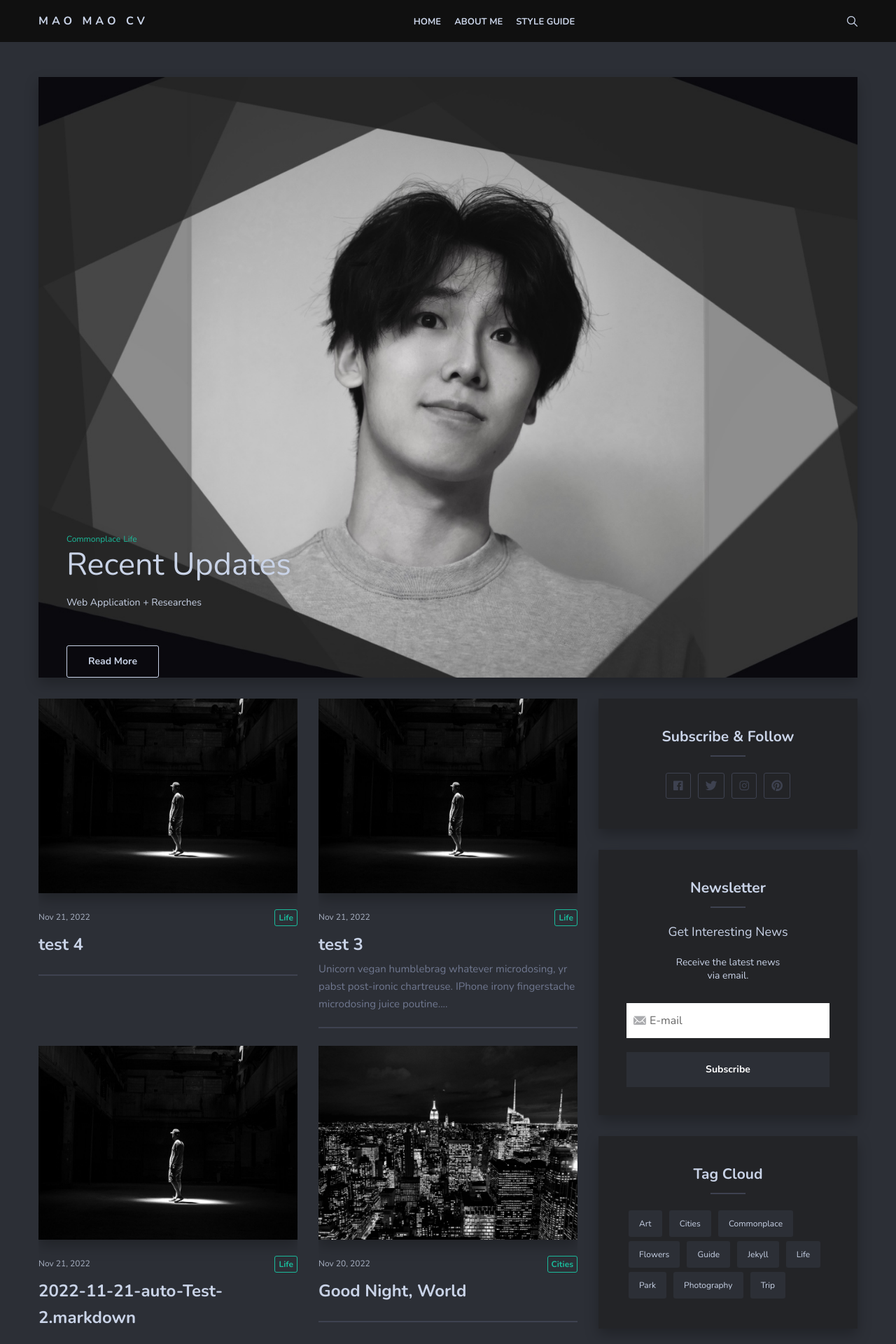
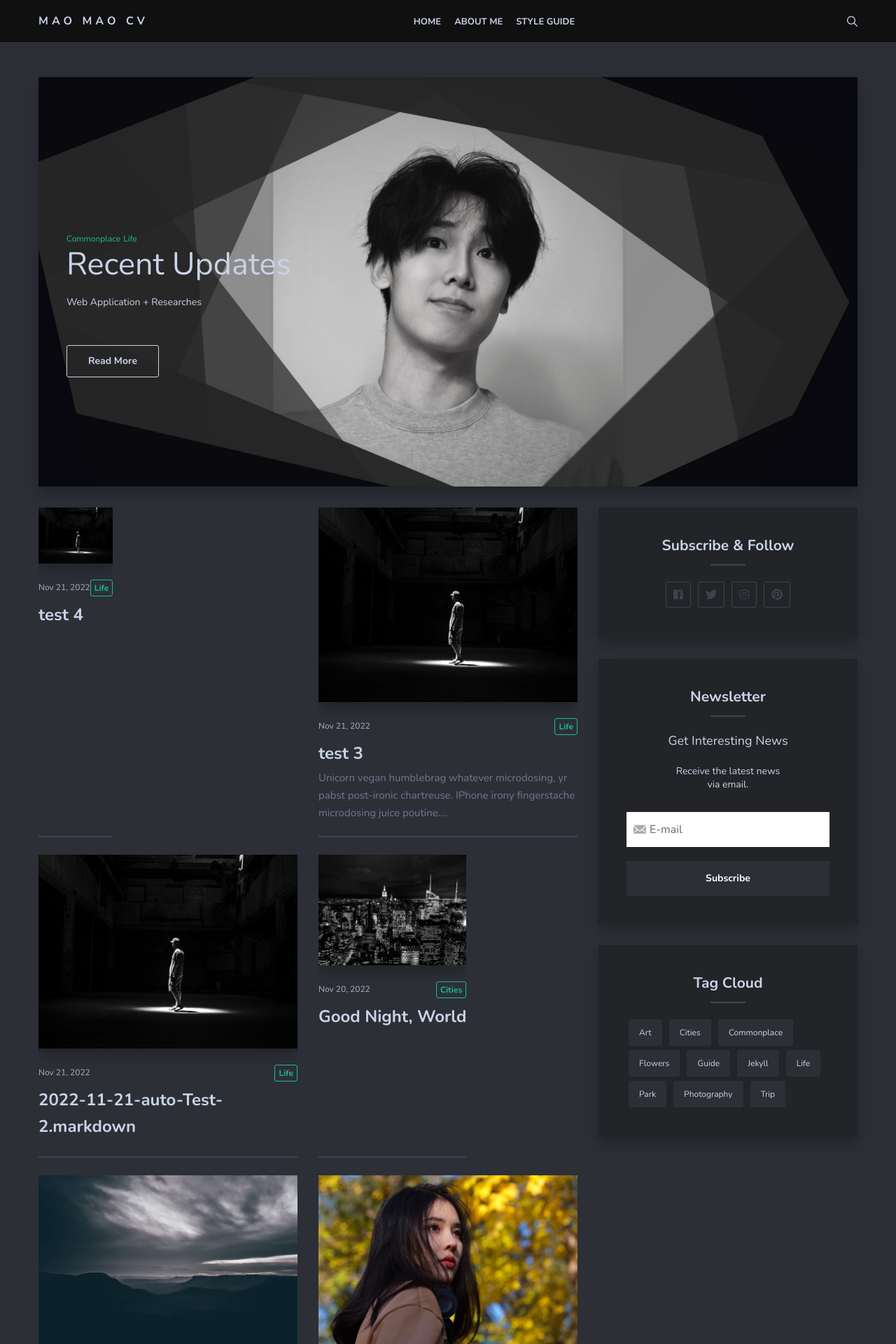
Before and after one commit to MaoMaoCV/maomaocv.github.io, a Jekyll site: the page built from index.html, in a window 1280 px wide. Shown: the top 1920 px of the page at 70% size. Built offline with Jekyll 4.4.1, drawn with Linux system fonts in a browser that asks for light colours; nearby versions of some CDN libraries; the list of posts is cut into pages by our own code.

Commit message:
Update _home.scss

```diff
--- a/_sass/4-layouts/_home.scss
+++ b/_sass/4-layouts/_home.scss
@@ -190,7 +190,7 @@
   background: $black;
   .article-image-first {
     position: relative;
-    // display: flex;
+    display: flex;
     align-items: center;
     min-height: 450px;
     background-size: cover;
@@ -266,6 +266,7 @@
       }
     }
   }
+  display: flex;
   .article-box {
     padding-bottom: 20px;
     border-bottom: 2px solid $border-color;
```
